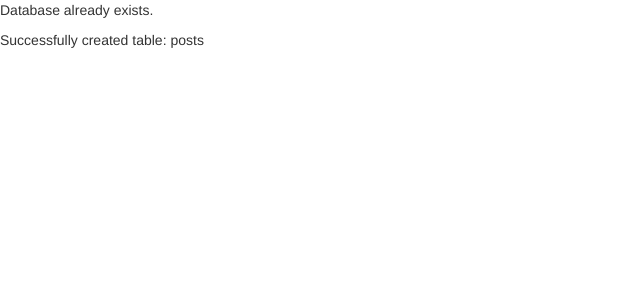
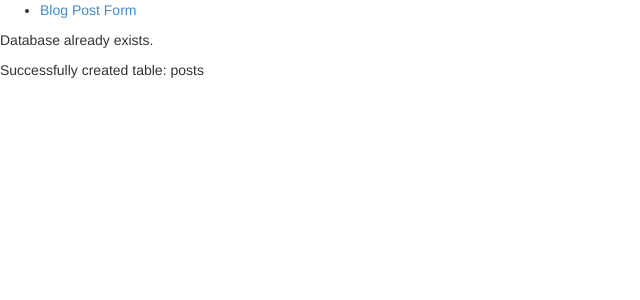
Before and after one commit to Henry0427ramirez/php-blog, a PHP site: page /blog-henry.php in a window 1280 px wide. Shown: the top 300 px of the page, without its empty margins (0-640 px from the left). Run offline with PHP 8.4, Linux system fonts and the light colour scheme; some libraries are stand-ins or nearby versions.

Commit message:
commit 17
fixing my code so im starting from 17 again. currently on 19

```diff
--- a/blog-henry.php
+++ b/blog-henry.php
@@ -9,6 +9,7 @@
 <body>
 <?php
 require_once(__DIR__ . "/view/header.php");
+require_once(__DIR__ . "/view/navigation.php");
 require_once(__DIR__ . "/controller/create-db.php");
 require_once(__DIR__ . "/view/footer.php");
 ?>
--- /dev/null
+++ b/model/config.php
@@ -0,0 +1,2 @@
+<?php
+  $path = "/My-php-blog.php/";
--- /dev/null
+++ b/view/navigation.php
@@ -0,0 +1,10 @@
+<?php
+require_once(__DIR__ . "/../model/config.php");
+?>
+<nav>
+   <ul>
+   	  <li>
+   	  	<a href="<?php echo $path . "post.php" ?>">Blog Post Form</a>
+   	  </li>
+   </ul>
+</nav>
```
Also changed, not shown: post.php (added), view/form.php (added).
